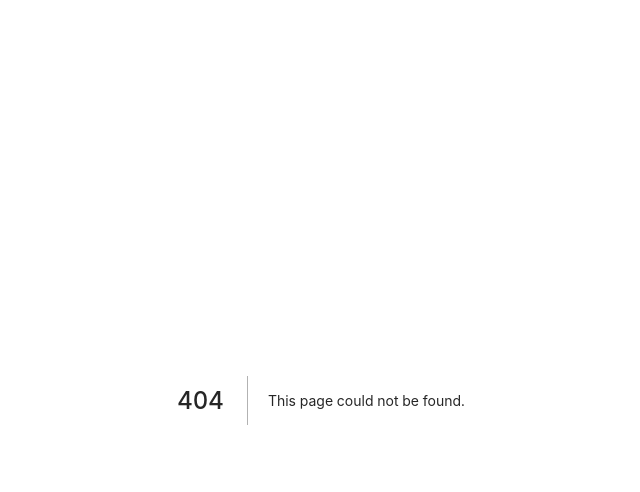
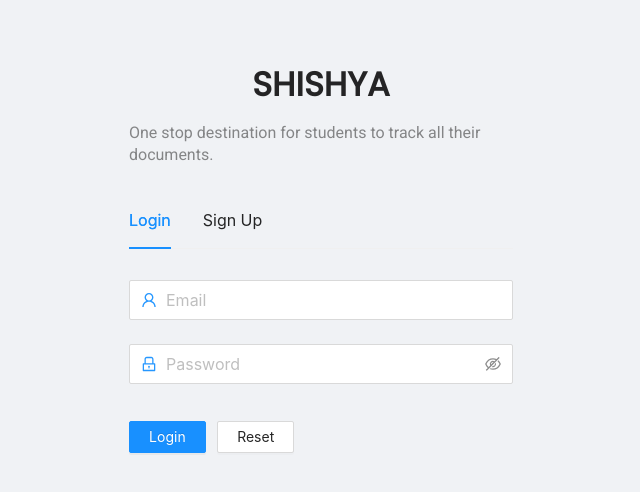
Before and after one commit to Shishya-App/shishya-frontend-admin, a Next.js app: page /auth in a window 1280 px wide. Before the commit this address had no page. Shown: the top 492 px of the page, without its empty margins (319-959 px from the left). Built offline with nearby package versions, Linux system fonts and the light colour scheme.

Commit message:
Adds login signup page

```diff
--- /dev/null
+++ b/components/AuthHeader.tsx
@@ -0,0 +1,46 @@
+import { Typography, Layout } from 'antd'
+
+const { Title, Text } = Typography
+const { Header } = Layout
+
+const AuthHeader = () => {
+	return (
+		<Header
+			style={{
+				background: 'none',
+				height: 'fit-content',
+				display: 'flex',
+				flexDirection: 'column',
+				alignItems: 'center',
+				marginTop: '5%',
+			}}
+		>
+			<Title
+				style={{
+					fontFamily: 'Poppins',
+					fontSize: '2.1rem',
+					fontWeight: 900,
+					letterSpacing: '0.005em',
+					color: '#000000D9',
+				}}
+			>
+				SHISHYA
+			</Title>
+			<Text
+				style={{
+					fontFamily: 'Roboto',
+					fontSize: '1rem',
+					fontWeight: 400,
+					lineHeight: '22px',
+					letterSpacing: '0em',
+					color: '#00000073',
+					width: '30vw',
+				}}
+			>
+				One stop destination for students to track all their documents.
+			</Text>
+		</Header>
+	)
+}
+
+export default AuthHeader
--- /dev/null
+++ b/components/Login.tsx
@@ -0,0 +1,78 @@
+import { Button, Form, Input, Select } from 'antd'
+import React from 'react'
+
+import { UserOutlined, LockOutlined } from '@ant-design/icons'
+
+const { Option } = Select
+
+// const layout = {
+// 	labelCol: { span: 8 },
+// 	wrapperCol: { span: 16 },
+// }
+// const tailLayout = {
+// 	wrapperCol: { offset: 8, span: 16 },
+// }
+
+const Login = () => {
+	const [form] = Form.useForm()
+
+	const onFinish = (values: any) => {
+		console.log(values)
+	}
+
+	const onReset = () => {
+		form.resetFields()
+	}
+
+	return (
+		<Form form={form} name="control-hooks" onFinish={onFinish}>
+			<Form.Item name="email" rules={[{ required: true }]}>
+				<Input
+					size="large"
+					placeholder="Email"
+					style={{ marginTop: '4%' }}
+					prefix={
+						<UserOutlined
+							style={{
+								marginRight: '5px',
+								color: '#2697ff',
+							}}
+						/>
+					}
+				/>
+			</Form.Item>
+			<Form.Item name="password" rules={[{ required: true }]}>
+				<Input.Password
+					size="large"
+					placeholder="Password"
+					prefix={
+						<LockOutlined
+							style={{
+								marginRight: '5px',
+								color: '#2697ff',
+							}}
+						/>
+					}
+				/>
+			</Form.Item>
+			<Form.Item>
+				<Button
+					type="primary"
+					htmlType="submit"
+					style={{ width: '6vw', marginRight: '3%', marginTop: '0.8rem' }}
+				>
+					Login
+				</Button>
+				<Button
+					htmlType="button"
+					onClick={onReset}
+					style={{ width: '6vw', marginTop: '0.8rem' }}
+				>
+					Reset
+				</Button>
+			</Form.Item>
+		</Form>
+	)
+}
+
+export default Login
--- /dev/null
+++ b/components/SignUp.tsx
@@ -0,0 +1,82 @@
+import { Button, Form, Input } from 'antd'
+import React from 'react'
+
+import { UserOutlined, LockOutlined } from '@ant-design/icons'
+
+const SignUp = () => {
+	const [form] = Form.useForm()
+
+	const onFinish = (values: any) => {
+		console.log(values)
+	}
+
+	const onReset = () => {
+		form.resetFields()
+	}
+
+	return (
+		<Form form={form} name="control-hooks" onFinish={onFinish}>
+			<Form.Item name="email" rules={[{ required: true }]}>
+				<Input
+					size="large"
+					placeholder="Email"
+					style={{ marginTop: '4%' }}
+					prefix={
+						<UserOutlined
+							style={{
+								marginRight: '5px',
+								color: '#2697ff',
+							}}
+						/>
+					}
+				/>
+			</Form.Item>
+			<Form.Item name="password" rules={[{ required: true }]}>
+				<Input.Password
+					size="large"
+					placeholder="Password (6 characters atleast, case sensitive)"
+					prefix={
+						<LockOutlined
+							style={{
+								marginRight: '5px',
+								color: '#2697ff',
+							}}
+						/>
+					}
+				/>
+			</Form.Item>
+			<Form.Item name="confirm-password" rules={[{ required: true }]}>
+				<Input.Password
+					size="large"
+					placeholder="Confirm password"
+					prefix={
+						<LockOutlined
+							style={{
+								marginRight: '5px',
+								color: '#2697ff',
+							}}
+						/>
+					}
+				/>
+			</Form.Item>
+			<Form.Item>
+				<Button
+					type="primary"
+					htmlType="submit"
+					style={{ width: '6vw', marginRight: '3%', marginTop: '0.8rem' }}
+				>
+					Sign Up
+				</Button>
+				<Button
+					htmlType="button"
+					onClick={onReset}
+					style={{ width: '6vw', marginTop: '0.8rem' }}
+				>
+					Reset
+				</Button>
+			</Form.Item>
+		</Form>
+	)
+}
+
+export default SignUp
--- a/pages/api/hello.ts
+++ /dev/null
@@ -1,13 +0,0 @@
-// Next.js API route support: https://nextjs.org/docs/api-routes/introduction
-import type { NextApiRequest, NextApiResponse } from 'next'
-
-type Data = {
-  name: string
-}
-
-export default function handler(
-  req: NextApiRequest,
-  res: NextApiResponse<Data>
-) {
-  res.status(200).json({ name: 'John Doe' })
-}
--- /dev/null
+++ b/pages/auth.tsx
@@ -0,0 +1,46 @@
+import React from 'react'
+
+import AuthHeader from '../components/AuthHeader'
+
+import { Typography, Layout } from 'antd'
+import { Tabs } from 'antd'
+import Login from '../components/Login'
+import SignUp from '../components/SignUp'
+
+const { Content } = Layout
+const { Title } = Typography
+const { TabPane } = Tabs
+
+const onChange = (key: string) => {
+	console.log(key)
+}
+
+const Auth = () => {
+	return (
+		<Layout
+			style={{
+				background: '#F0F2F5',
+				height: '100vh',
+				display: 'flex',
+				justifyContent: 'flex-start',
+			}}
+		>
+			<AuthHeader />
+			<Tabs
+				size="large"
+				defaultActiveKey="1"
+				onChange={onChange}
+				style={{ width: '30vw', margin: '2% auto 10% auto' }}
+			>
+				<TabPane tab="Login" key="1">
+					<Login />
+				</TabPane>
+				<TabPane tab="Sign Up" key="2">
+					<SignUp />
+				</TabPane>
+			</Tabs>
+		</Layout>
+	)
+}
+
+export default Auth
--- a/pages/index.tsx
+++ b/pages/index.tsx
@@ -1,7 +1,5 @@
 import type { NextPage } from 'next'
 import Head from 'next/head'
-
-import { Button } from 'antd'
 
 const Home: NextPage = () => {
 	return (
@@ -12,7 +10,6 @@ const Home: NextPage = () => {
 			</Head>
 			<main>
 				<h1>Shishya Admin Page</h1>
-				<Button type="primary">Ant Design is Ready</Button>
 			</main>
 		</div>
 	)
--- a/styles/globals.css
+++ b/styles/globals.css
@@ -1,3 +1,6 @@
+@import url('https://fonts.googleapis.com/css2?family=Poppins&display=swap');
+@import url('https://fonts.googleapis.com/css2?family=Roboto&display=swap');
+
 html,
 body {
 	padding: 0;
```
Lines whose indentation alone changed are shown as unchanged.
